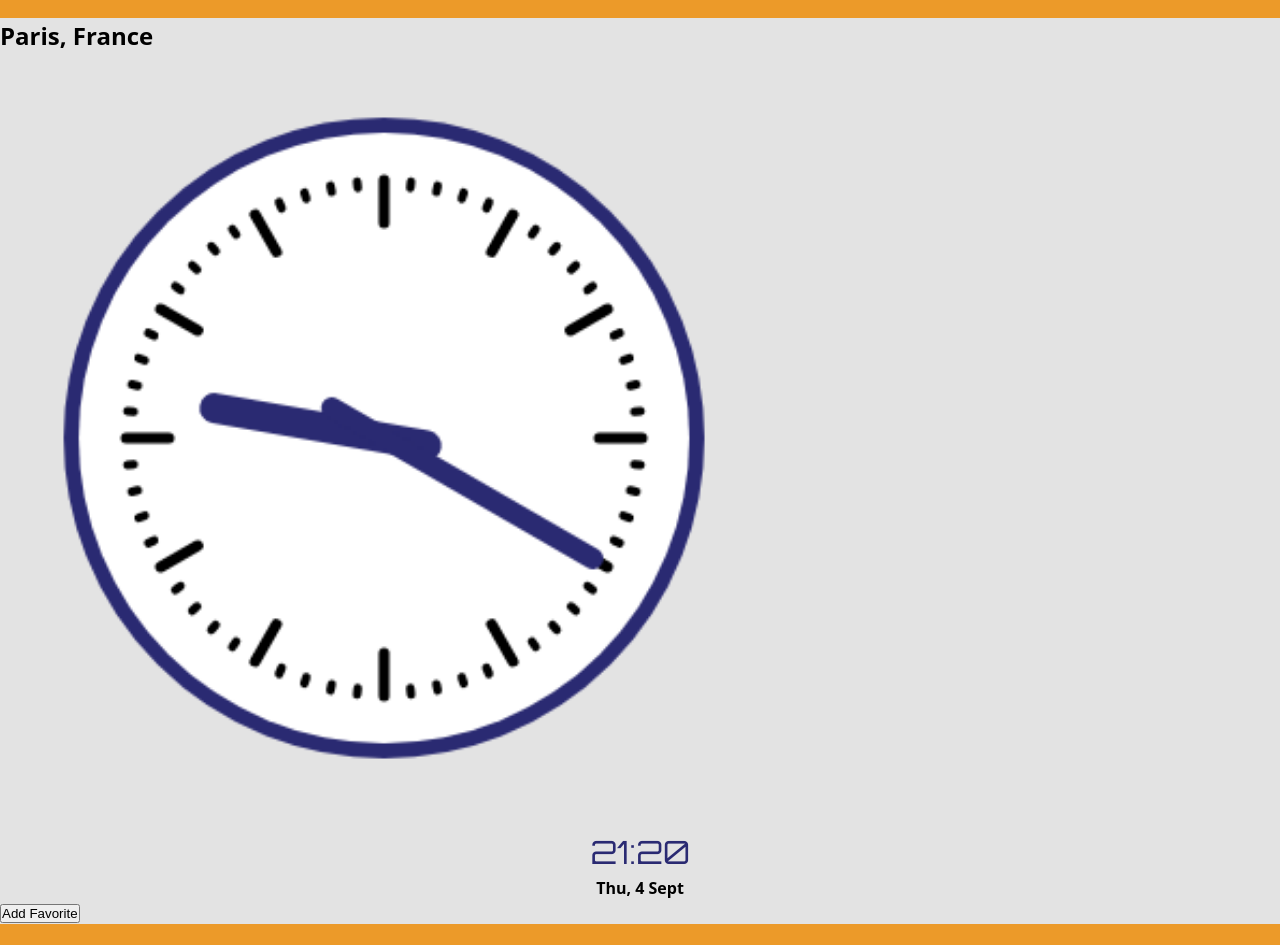
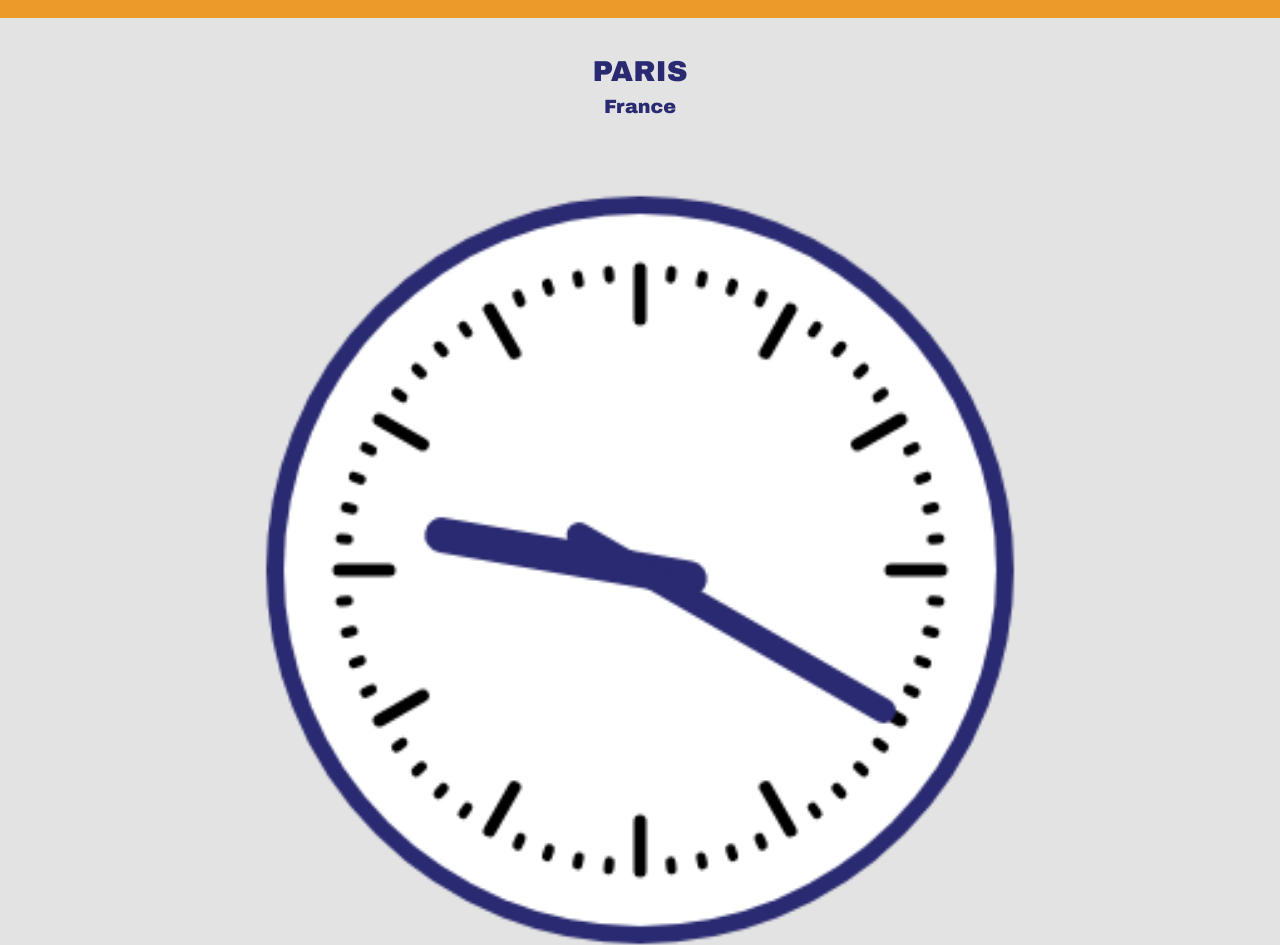
Before and after one commit to Bobbyloo89/CLOCKWORLD, a React (Vite) app: page /france/paris in a window 1280 px wide. Shown: the part 62-1007 px from the top of the page. Built offline with nearby package versions, Linux system fonts and the light colour scheme.

Commit message:
Added styling for CityDetail-page

```diff
--- a/src/components/clock/DigitalClock.tsx
+++ b/src/components/clock/DigitalClock.tsx
@@ -11,7 +11,7 @@ export default function DigitalClock({ tz }: Props) {
     <>
       <div className="digital-clock-wrapper">
         <h3>{formatTime(now, tz)}</h3>
-        <h4>{formatDate(now, tz)}</h4>
+        <p>{formatDate(now, tz)}</p>
       </div>
     </>
   );
--- a/src/index.css
+++ b/src/index.css
@@ -227,11 +227,9 @@ footer {
   text-transform: uppercase;
 }
 .city-card-wrapper h4 {
-  font-family: "Merriweather", serif;
-  font-optical-sizing: auto;
+  font-family: "Archivo Black", sans-serif;
   font-weight: 400;
   font-style: normal;
-  font-variation-settings: "wdth" 100;
   font-size: 1.2rem;
   color: #2a2a72;
 }
@@ -325,6 +323,43 @@ footer {
   background-color: #2a2a72;
   color: #e3e3e3;
 }
+
+/* ############### STYLING FOR CITY DETAILS-PAGE ############### */
+
+.city-details-wrapper {
+  display: flex;
+  flex-flow: column;
+  align-items: center;
+  justify-content: center;
+  padding-top: 4svh;
+  padding-bottom: 4svh;
+}
+.city-details-wrapper h2, h3 {
+  font-family: "Archivo Black", sans-serif;
+  font-weight: 400;
+  font-style: normal;
+  font-size: 1.8rem;
+  color: #2a2a72;
+  text-transform: uppercase;
+}
+.city-details-wrapper h3 {
+  font-size: 1.2rem;
+  text-transform: none;
+}
+.city-details-wrapper .digital-clock-wrapper h3 {
+  font-size: 2rem;
+}
+.city-details-wrapper .clock-container {
+  width: 70svw;
+  height: 70svw;
+}
+.city-details-wrapper .clock-container canvas {
+  width: 100%;
+  height: 100%;
+  transform-origin: center center;
+  transform: scale(1.4);
+}
+
 /* ############### STYLING FOR DIGITAL CLOCK ############### */
 
 .digital-clock-wrapper {
@@ -339,6 +374,15 @@ footer {
   font-weight: 400;
   font-style: normal;
   font-size: 2rem;
+  color: #2a2a72;
+}
+.digital-clock-wrapper p {
+  font-family: "Merriweather", serif;
+  font-optical-sizing: auto;
+  font-weight: 400;
+  font-style: normal;
+  font-variation-settings: "wdth" 100;
+  font-size: 1rem;
   color: #2a2a72;
 }
 
--- a/src/pages/CityDetail.tsx
+++ b/src/pages/CityDetail.tsx
@@ -58,14 +58,15 @@ export default function CityDetail() {
 
   return (
     <main>
-      <h2>
-        {city}, {country}
-      </h2>
-      <AnalogClock tz={tz} />
-      <DigitalClock tz={tz} />
-      <button onClick={onToggleFavorite}>
-        {isFavorite ? "Remove Favorite" : "Add Favorite"}
-      </button>
+      <div className="city-details-wrapper">
+        <h2>{city}</h2>
+        <h3>{country}</h3>
+        <AnalogClock tz={tz} />
+        <DigitalClock tz={tz} />
+        <button className="add-city-button" onClick={onToggleFavorite}>
+          {isFavorite ? "Remove Favorite" : "Add Favorite"}
+        </button>
+      </div>
     </main>
   );
 }
```
